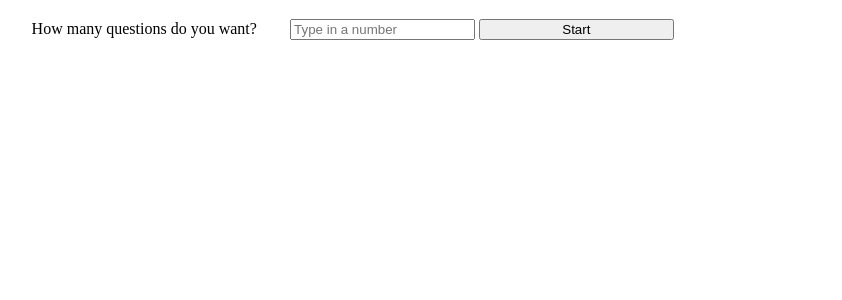
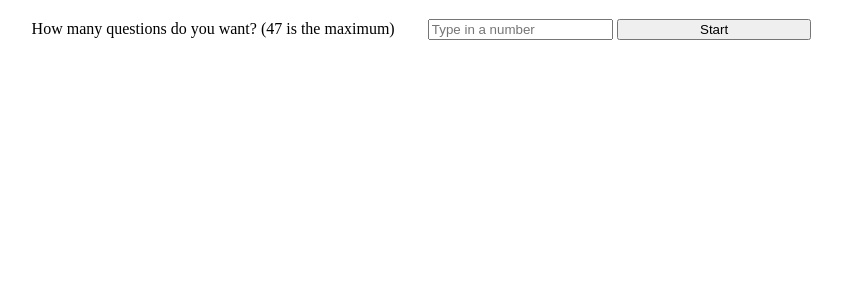
Before and after one commit to racevedo12/Mythology-Trivia, a PHP site: page / in a window 1280 px wide. Shown: the part 106-406 px from the top of the page, without its empty margins (122-964 px from the left). Run offline with PHP 8.4, Linux system fonts and the light colour scheme.

Commit message:
Fixed preview elements div style in order to make all questions and answers fit into the div and added to the input label that the maximum of questions that we can get are 47

```diff
--- a/Project1/app.js
+++ b/Project1/app.js
@@ -48,9 +48,6 @@ const previewQuestions = () =>
             let question = questionData.question;
             let incorrectAnswers = questionData.incorrect_answers;
             let correctAnswer = questionData.correct_answer;
-
-            // Test
-            // console.log(questionData)
 
             // Creating a label tag for the question with all different answers with a class
             const questionTag = document.createElement("label");
--- a/Project1/index.html
+++ b/Project1/index.html
@@ -23,7 +23,7 @@
 
         <div class="container">
             <div class="input-div">
-                <label id="input-label">How many questions do you want?</label>
+                <label id="input-label">How many questions do you want? (47 is the maximum) </label>
                 <input type="text" id="input-text" placeholder="Type in a number"/>
                 <button id="input-button">Start</button>
             </div>
--- a/Project1/style.css
+++ b/Project1/style.css
@@ -28,12 +28,6 @@ body
 {
     border: black 1px solid;
     margin-top: 8%;
-    /* padding-right: 50%; */
-    /* padding-left: 2%; */
-    /* margin-left: 6%; */
-    /* padding-right: 30%; */
-    /* width: 100%; */
-    /* height: 100%; */
     background-color: aliceblue;
 }
 
@@ -52,16 +46,14 @@ body
     padding-top: 4%;
     padding-left: 4%;
     margin-right: 2%;
-    /* width: 100%; */
     display: flex;
     flex-wrap: wrap;
-    /* justify-content: space-evenly;*/
 }
 
 .question-label
 {
     max-width: 50%;
-    padding-right: 15%;
+    padding-right: 10%;
     padding-bottom: 5%;
 }
 
@@ -69,10 +61,8 @@ body
 {
     max-width: 40%;
     padding: 4%;
-    /* margin-left: 3%; */
     margin-top: 12%;
     margin-bottom: 3%;
-    /* margin-right: 10%; */
 
     position: relative;
     right: 14%;
```
